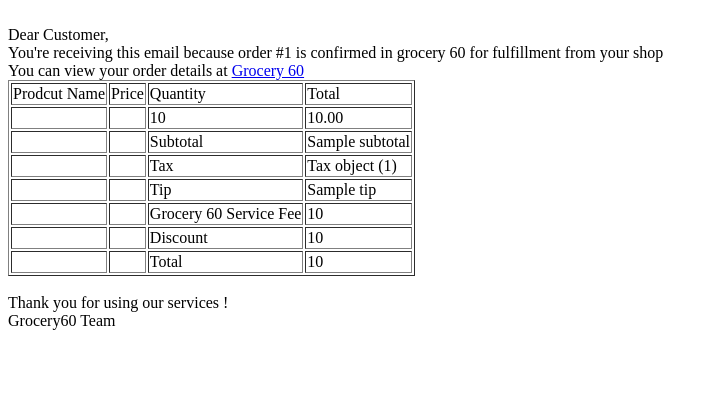
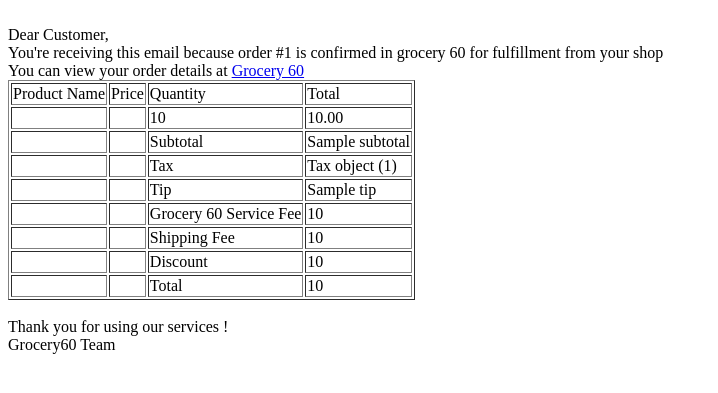
Before and after one commit to snaik7/grocery60, a Django app: template grocery60_be/templates/store_order_confirmation.html in a window 1280 px wide. Shown: the top 393 px of the page, without its empty margins (0-718 px from the left). Run offline with Django 3.2, Linux system fonts and the light colour scheme; tables that the repository leaves empty hold one stand-in row (values such as "Sample post"); the template is opened without the code that fills it: values that come from a table or form of the project are taken from there, most other values are stand-ins (such as "Sample title", 1, 10 or a date in 2020); parts of the project's set-up code (start-up, migrations or seed data) failed here and were passed over.

Commit message:
Added shipping logic

```diff
--- a/grocery60_be/email.py
+++ b/grocery60_be/email.py
@@ -33,6 +33,7 @@
         'discount': email.discount,
         'tip': email.tip,
         'service_fee': email.service_fee,
+        'shipping_cost': email.shipping_cost,
         'total': email.total
     }
 
--- a/grocery60_be/models.py
+++ b/grocery60_be/models.py
@@ -294,6 +294,29 @@
     return discount
 
 
+def get_shipping_cost(shipping_id):
+    shipping_cost = Decimal('0')
+    if shipping_id:
+        shipping_method = ShippingMethod.objects.get(id=shipping_id)
+        shipping_cost = Decimal(shipping_method.price)
+        cents = Decimal('.01')
+        shipping_cost = shipping_cost.quantize(cents, decimal.ROUND_HALF_UP)
+
+    return shipping_cost
+
+
+def get_tip(tip, custom_tip, sub_total):
+    tip_amount = Decimal('0')
+    if custom_tip:
+        tip_amount = Decimal(custom_tip)
+    elif tip:
+        tip_amount = Decimal(sub_total) * Decimal(tip) / Decimal(100)
+
+    cents = Decimal('.01')
+    tip_amount = tip_amount.quantize(cents, decimal.ROUND_HALF_UP)
+    return tip_amount
+
+
 def get_service_fee(sub_total):
     service_fee = Decimal(settings.SERVICE_FEE) / Decimal(100) * Decimal(sub_total)
     service_fee = Decimal(2) if service_fee < 2 else service_fee
@@ -313,6 +336,7 @@
     tip = models.DecimalField(max_digits=6, decimal_places=2)
     service_fee = models.DecimalField(max_digits=6, decimal_places=2)
     tax = models.DecimalField(max_digits=6, decimal_places=2)
+    shipping_fee = models.DecimalField(max_digits=6, decimal_places=2, default='0')
     discount = models.DecimalField(max_digits=6, decimal_places=2)
     total = models.DecimalField(max_digits=6, decimal_places=2)
     created_at = models.DateTimeField(auto_now_add=True)
@@ -476,7 +500,7 @@
     username = models.TextField()
     email = models.TextField()
     order_id = models.TextField()
-    subtotal, tax, discount, service_fee, tip, total = 0, 0, 0, 0, 0, 0
+    subtotal, tax, discount, service_fee, tip, shipping_fee, total = 0, 0, 0, 0, 0, 0, 0
 
     def set_order(self, order_id):
         order = Order.objects.get(pk=order_id)
@@ -484,6 +508,7 @@
         self.tax = order.tax
         self.service_fee = order.service_fee
         self.tip = order.tip
+        self.shipping_fee = order.shipping_fee
         self.discount = order.discount
         self.total = order.total
 
--- a/grocery60_be/templates/store_order_confirmation.html
+++ b/grocery60_be/templates/store_order_confirmation.html
@@ -10,7 +10,7 @@
 <br>
 <table border="1">
     <tr>
-        <td>Prodcut Name</td>
+        <td>Product Name</td>
         <td>Price</td>
         <td>Quantity</td>
         <td>Total</td>
@@ -47,6 +47,12 @@
         <td>Grocery 60 Service Fee</td>
         <td>{{ service_fee }}</td>
     </tr>
+    <tr>
+        <td></td>
+        <td></td>
+        <td>Shipping Fee</td>
+        <td>{{ shipping_fee }}</td>
+    </tr>
       <tr>
         <td></td>
         <td></td>
```
Also changed, not shown: grocery60_be/templates/order_confirmation.html (+11 -5 lines), grocery60_be/views.py (+6 -4 lines).
